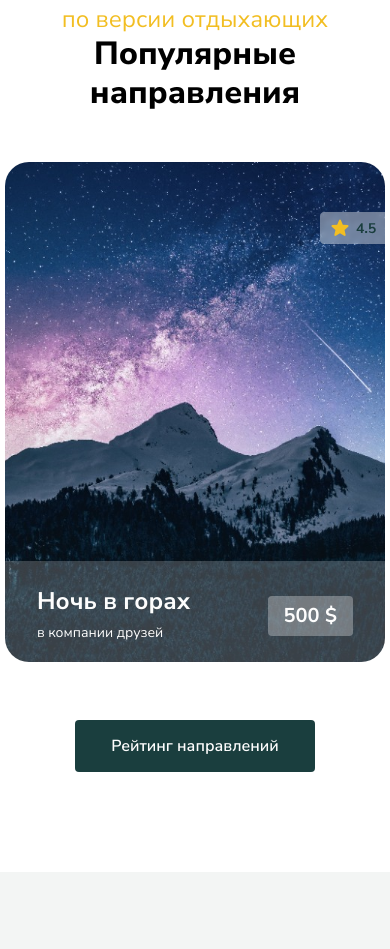
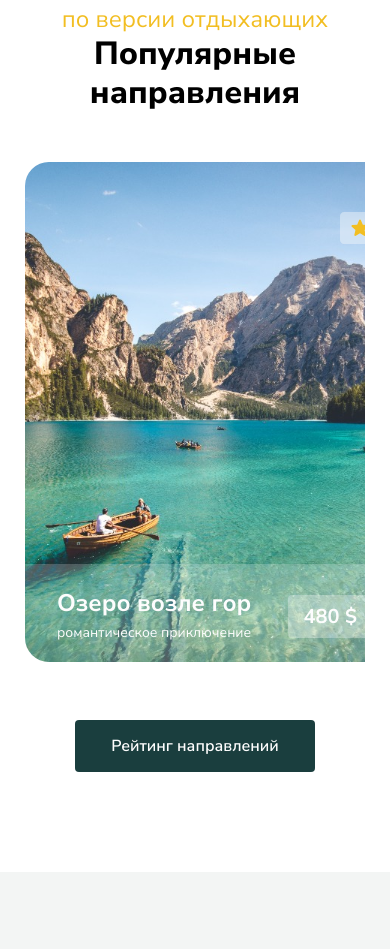
Before and after one commit to gazizovrim1998/siteRumTibet, a plain HTML site: page src/html/index.html in a window 390 px wide. Shown: the part 3243-4192 px from the top of the page. Drawn offline with nearby package versions, Linux system fonts and the light colour scheme; files that its build step writes are made by us from their sources; files whose address does not match are found by name.

Commit message:
сделана адаптации под все страницы top-tour

```diff
--- a/src/html/index.html
+++ b/src/html/index.html
@@ -213,7 +213,7 @@
                   <clipPath id="bgblur_0_89495_22_clip_path" transform="translate(4 4)"><path d="M0 4C0 1.79086 1.79086 0 4 0H65V32H4C1.79086 32 0 30.2091 0 28V4Z"/>
                   </clipPath></defs>
               </svg>
-            </div>
+              </div>
            <div class="top-tour__card-description">
              <div class="top-tour__card-text">
                <h3 class="top-tour__card-title-text">Озеро возле гор</h3>
@@ -222,6 +222,8 @@
              <div class="top-tour__card-prices">
                <span class="top-tour__card-prices-value">480 $</span>
              </div>
+             <p class="top-tour__card-p">Его корни уходят в один фрагмент классической латыни 45 года н.э., то есть более двух тысячелетий назад. Ричард МакКлинток, профессор латыни из колледжа Hampden-Sydney, штат Вирджиния, взял одно из самых странных слов в Lorem Ipsum, "consectetur"и занялся его поисками в классической латинской литературе.</p>
+              <button class="top-tour__card-button btn-deep-teal">Программа тура</button>
            </div>
          </li>
           <li class="top-tour__card">
--- a/src/scss/blocks/_main.scss
+++ b/src/scss/blocks/_main.scss
@@ -203,7 +203,6 @@
       @media (max-width: 1200px) {
         padding-bottom: 50px;
       }
-
     }
     &__text {
       margin-block: 40px;
@@ -273,10 +272,20 @@
       margin-block: 50px;
     }
     &__list {
+      &__container {
+        padding-left: 16px
+      }
       display: flex;
       gap: 20px;
       justify-content: center;
       align-items: center;
+      @media (max-width: 1200px) {
+        overflow-x: auto;
+        scrollbar-width: none;
+        align-items: flex-start;
+        justify-content: flex-start;
+      }
+
     }
     &__card {
       position: relative;
@@ -293,8 +302,6 @@
           z-index: 1;
           top: 50px;
           right: 0;
-
-
         }
       }
       &-description {
@@ -302,31 +309,42 @@
         bottom: 0;
         background-color: var(--color-white-20);
         width: 100%;
-        display: flex;
+        display: grid;
+        grid-template-columns:1fr 1fr;
         padding-inline: 32px;
         padding-block: 25px;
         text-align: left;
         align-items: center;
         gap: 35px;
         color: var(--color-white-90);
-        justify-content: space-between;
+        justify-items: end;
         border-bottom-right-radius: 24px;
         border-bottom-left-radius: 24px;
+      }
+      &-title-text {
+        line-height: 120%;
+        white-space: nowrap;
       }
       &-description:hover {
         backdrop-filter: blur(6px);
       }
       &-info {
+        white-space: nowrap;
         font-size: 14px;
         line-height: 129%;
       }
-      &-prices {
+      &-prices-value {
+        text-align: center;
         background-color: var(--color-white-30);
         padding: 8px 16px;
         border-radius: 4px;
         font-weight: 700;
         font-size: 20px;
         line-height: 120%;
+        grid-column: 2;
+      }
+      &-p, &-button{
+        display: none;
       }
     }
     &__button-btn {
```
